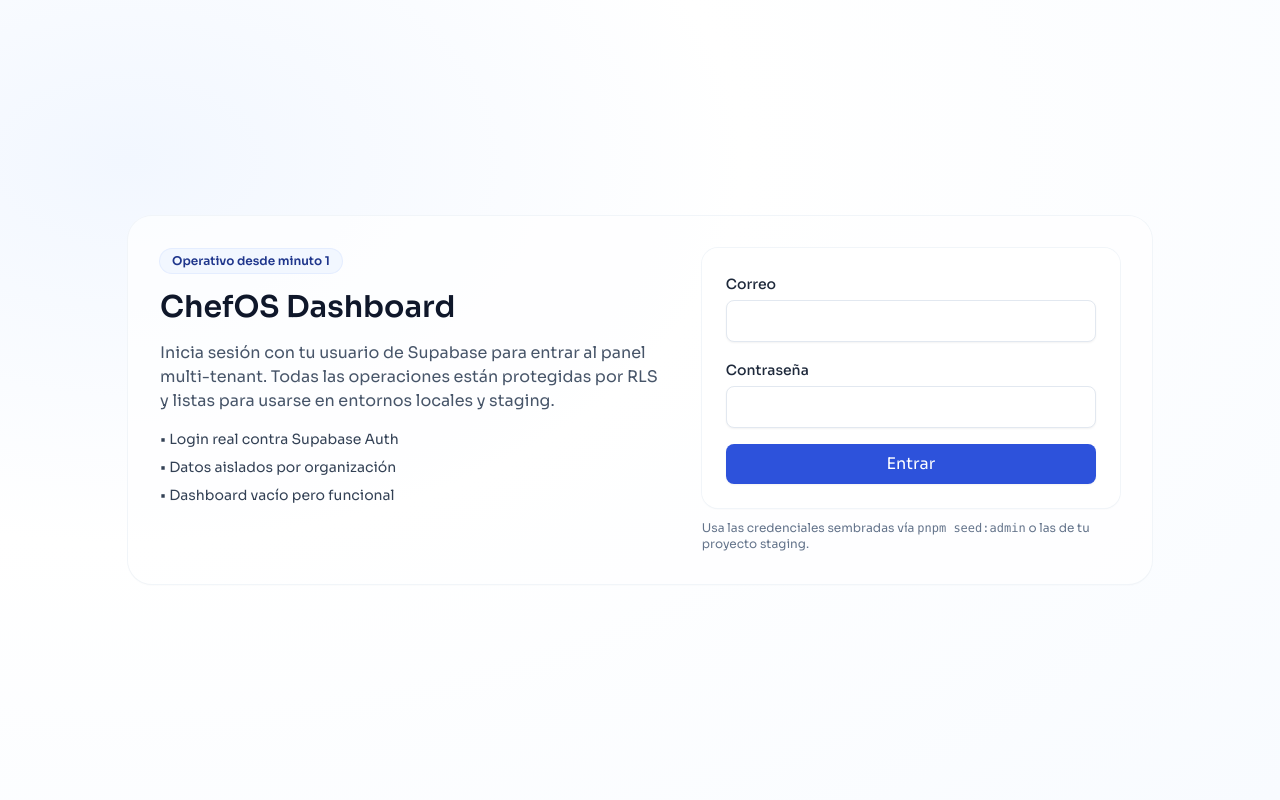
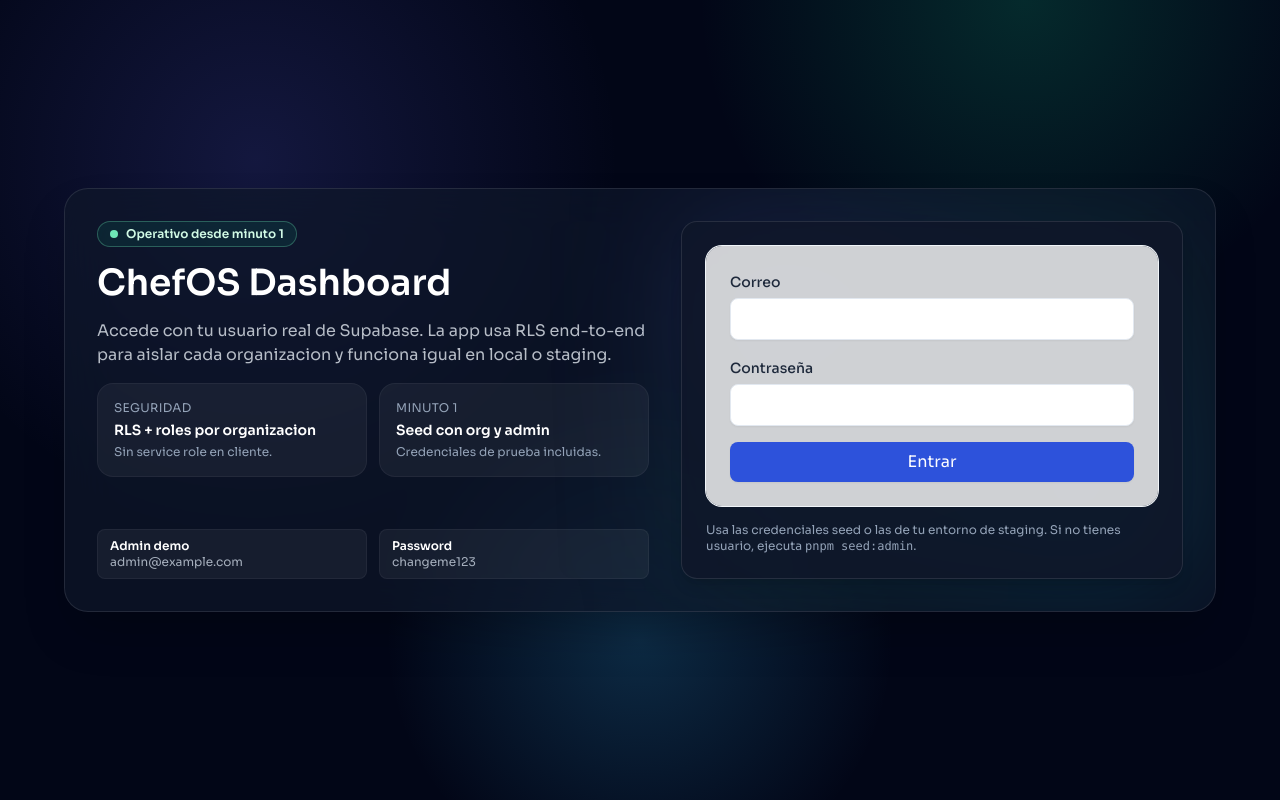
Before and after one commit to rai1001/ChefOsV3, a Next.js app: page /login in a window 1280 px wide. Built offline with nearby package versions, Linux system fonts and the light colour scheme; no server answers.

Commit message:
feat(auth): redesign login with dark mode

```diff
--- a/src/app/login/page.tsx
+++ b/src/app/login/page.tsx
@@ -7,32 +7,53 @@
 
 const LoginPage = () => {
   return (
-    <div className="flex min-h-screen items-center justify-center px-4 py-10">
-      <div className="max-w-5xl w-full grid gap-10 rounded-3xl bg-white/70 p-8 shadow-sm ring-1 ring-slate-100 md:grid-cols-[1.2fr_1fr]">
+    <div className="relative flex min-h-screen items-center justify-center overflow-hidden bg-slate-950 px-4 py-12 text-slate-100">
+      <div className="pointer-events-none absolute inset-0 bg-[radial-gradient(circle_at_20%_20%,rgba(99,102,241,0.18),transparent_30%),radial-gradient(circle_at_80%_0%,rgba(16,185,129,0.2),transparent_25%),radial-gradient(circle_at_50%_80%,rgba(56,189,248,0.2),transparent_28%)]" />
+      <div className="relative grid w-full max-w-6xl gap-8 overflow-hidden rounded-3xl border border-white/10 bg-slate-900/70 p-8 shadow-2xl backdrop-blur-xl md:grid-cols-[1.1fr_1fr]">
+        <div className="flex flex-col justify-between gap-6">
           <div className="space-y-4">
-          <span className="inline-flex items-center rounded-full bg-brand-50 px-3 py-1 text-xs font-semibold text-brand-800 ring-1 ring-brand-100">
+            <div className="inline-flex items-center gap-2 rounded-full border border-emerald-300/30 bg-emerald-500/10 px-3 py-1 text-xs font-semibold text-emerald-100">
+              <span className="h-2 w-2 rounded-full bg-emerald-300" />
               Operativo desde minuto 1
-          </span>
-          <h1 className="text-3xl font-semibold text-slate-900">
+            </div>
+            <h1 className="text-3xl font-semibold leading-tight text-white md:text-4xl">
               ChefOS Dashboard
             </h1>
-          <p className="text-base text-slate-600">
-            Inicia sesión con tu usuario de Supabase para entrar al panel
-            multi-tenant. Todas las operaciones están protegidas por RLS y
-            listas para usarse en entornos locales y staging.
+            <p className="text-base text-slate-200/80">
+              Accede con tu usuario real de Supabase. La app usa RLS end-to-end para aislar cada organizacion y funciona igual en local o staging.
             </p>
-          <ul className="space-y-2 text-sm text-slate-700">
-            <li>• Login real contra Supabase Auth</li>
-            <li>• Datos aislados por organización</li>
-            <li>• Dashboard vacío pero funcional</li>
-          </ul>
+            <div className="grid gap-3 text-sm text-slate-200/80 md:grid-cols-2">
+              <div className="rounded-2xl border border-white/5 bg-white/5 p-4">
+                <p className="text-xs uppercase tracking-wide text-slate-400">Seguridad</p>
+                <p className="mt-1 font-semibold text-white">RLS + roles por organizacion</p>
+                <p className="mt-1 text-xs text-slate-400">Sin service role en cliente.</p>
               </div>
-        <div>
+              <div className="rounded-2xl border border-white/5 bg-white/5 p-4">
+                <p className="text-xs uppercase tracking-wide text-slate-400">Minuto 1</p>
+                <p className="mt-1 font-semibold text-white">Seed con org y admin</p>
+                <p className="mt-1 text-xs text-slate-400">Credenciales de prueba incluidas.</p>
+              </div>
+            </div>
+          </div>
+          <div className="grid grid-cols-2 gap-3 text-xs text-slate-300/80">
+            <div className="rounded-lg border border-white/5 bg-white/5 px-3 py-2">
+              <p className="font-semibold text-white">Admin demo</p>
+              <p>admin@example.com</p>
+            </div>
+            <div className="rounded-lg border border-white/5 bg-white/5 px-3 py-2">
+              <p className="font-semibold text-white">Password</p>
+              <p>changeme123</p>
+            </div>
+          </div>
+        </div>
+        <div className="relative">
+          <div className="absolute inset-0 rounded-2xl bg-gradient-to-br from-indigo-500/20 via-emerald-500/10 to-cyan-500/20 blur-3xl" />
+          <div className="relative rounded-2xl border border-white/10 bg-slate-900/80 p-6 shadow-lg">
             <LoginForm />
-          <p className="mt-3 text-xs text-slate-500">
-            Usa las credenciales sembradas vía <code>pnpm seed:admin</code> o
-            las de tu proyecto staging.
+            <p className="mt-4 text-xs text-slate-400">
+              Usa las credenciales seed o las de tu entorno de staging. Si no tienes usuario, ejecuta <code>pnpm seed:admin</code>.
             </p>
+          </div>
         </div>
       </div>
     </div>
```
Lines whose indentation alone changed are shown as unchanged.
